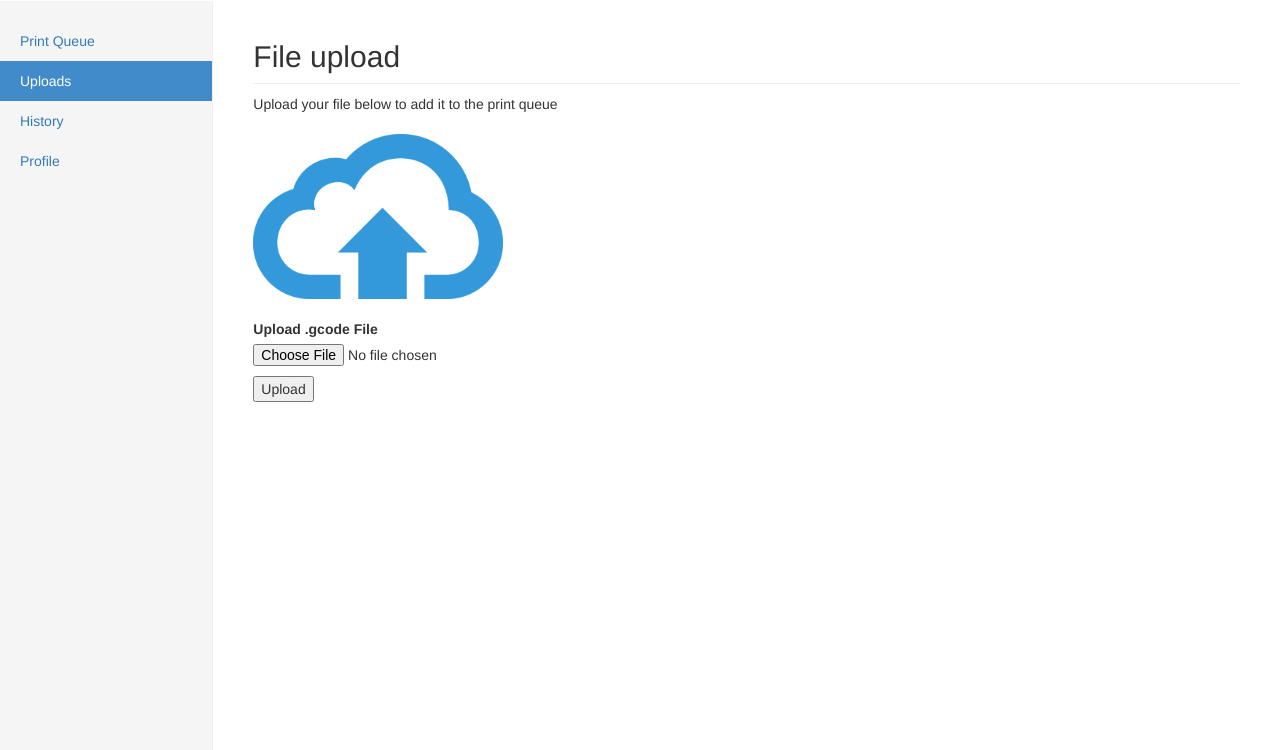
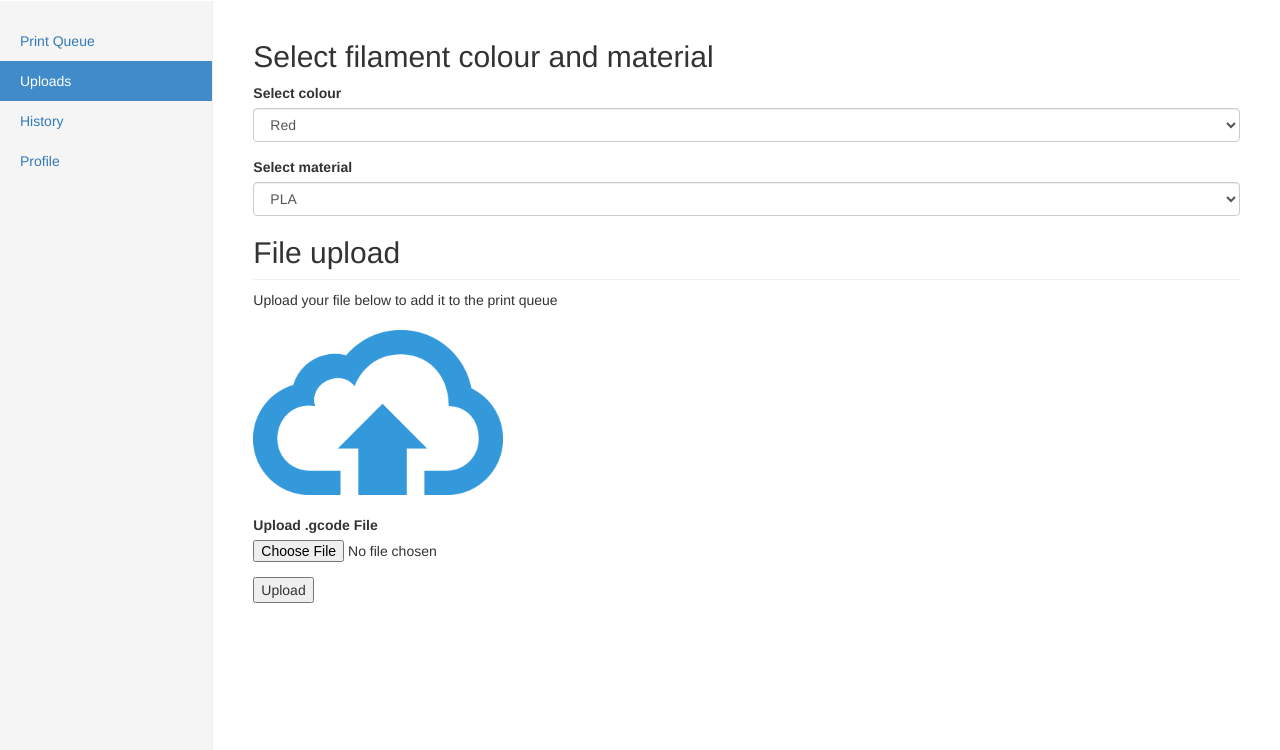
Before and after one commit to beepboop-tech/printer-farm, a Flask app: page /upload in a window 1280 px wide. Shown: the part 50-800 px from the top of the page. Run offline with Flask 2, Linux system fonts and the light colour scheme; a user stored in the database is signed in; some libraries are stand-ins or nearby versions.

Commit message:
janky select colour and material done, tidied html

```diff
--- a/src/templates/admin/jobQueue.html
+++ b/src/templates/admin/jobQueue.html
@@ -22,7 +22,6 @@ Printers
       </tr>
     </thead>
     <tbody>
-
         {% for job in job_list %}
          <tr>
              <td>{{ job[0] }}</td>
--- a/src/templates/admin/printers.html
+++ b/src/templates/admin/printers.html
@@ -10,7 +10,6 @@ Printers
 {% endblock %}
 
 {% block body %}
-
 <table class="table table-bordered">
    <col width="25%">
    <col width = "25%">
--- a/src/templates/dashboard/dashboard.html
+++ b/src/templates/dashboard/dashboard.html
@@ -29,7 +29,6 @@ Dashboard
     </div>
   </div>
 </nav>
-
 <div class="container-fluid">
   <div class="row">
     <div class="col-sm-3 col-md-2 sidebar">
@@ -55,7 +54,6 @@ Dashboard
             </tr>
           </thead>
           <tbody>
-
               {% for job in job_list %}
                <tr>
                    <td>{{ job[0] }}</td>
--- a/src/templates/dashboard/history.html
+++ b/src/templates/dashboard/history.html
@@ -29,7 +29,6 @@ History
     </div>
   </div>
 </nav>
-
 <div class="container-fluid">
   <div class="row">
     <div class="col-sm-3 col-md-2 sidebar">
@@ -103,10 +102,8 @@ History
             <td>Hackspace</td>
             <td>12/01/17</td>
         </tr>
-
       </tbody>
     </table>
-
 </div>
 
 
--- a/src/templates/dashboard/profile.html
+++ b/src/templates/dashboard/profile.html
@@ -29,7 +29,6 @@ Profile
     </div>
   </div>
 </nav>
-
 <div class="container-fluid">
   <div class="row">
     <div class="col-sm-3 col-md-2 sidebar">
@@ -60,9 +59,5 @@ Profile
         </tr>
       </thead>
   </table>
-
 </div>
-
-
-
 {% endblock %}
--- a/src/templates/dashboard/upload.html
+++ b/src/templates/dashboard/upload.html
@@ -10,7 +10,6 @@ Upload
 {% endblock %}
 
 {% block content %}
-
 <nav class="navbar navbar-inverse navbar-fixed-top">
   <div class="container-fluid">
     <div class="navbar-header">
@@ -30,7 +29,6 @@ Upload
     </div>
   </div>
 </nav>
-
 <div class="container-fluid">
   <div class="row">
     <div class="col-sm-3 col-md-2 sidebar">
@@ -55,6 +53,29 @@ Upload
         {% endif %}
     {% endwith %}
     <div>
+        <h2>Select filament colour and material</h2>
+            <form>
+              <div class="form-group">
+                <label for="sel1">Select colour</label>
+                <select class="form-control" id="sel1">
+                  <option value="red">Red</option>
+                  <option value="grey">Grey</option>
+                  <option value="black">Black</option>
+                  <option value="black">Any</option>
+                </select>
+              </div>
+            </form>
+            <p></p>
+            <form>
+              <div class="form-group">
+                <label for="sel1">Select material</label>
+                <select class="form-control" id="sel1">
+                  <option value="PLA">PLA</option>
+                  <option value="ABS">ABS</option>
+                  <option value="ABS">Any</option>
+                </select>
+              </div>
+            </form>
         <h2 class="sub-header">File upload</h2>
         Upload your file below to add it to the print queue
     </div>
@@ -67,23 +88,8 @@ Upload
                 <label for="selectFile">Upload .gcode File</label>
                 <input type="file" name='file' class="form-control-file" id="selectFile" />
                 <p></p>
+            </div>
             <input type="submit" name ="submit" value="Upload" />
+        </form>
 </div>
-                </form>
-
-        </div>
-
-
-
-
-
-
-
-
-
-
-
-
-
-
 {% endblock %}
--- a/src/templates/index.html
+++ b/src/templates/index.html
@@ -30,10 +30,7 @@ Demo App
     </div><!--/.nav-collapse -->
   </div>
 </nav>
-
 <div class="container">
-
-
     <p></p>
     <table class="table table-bordered">
        <col width="40%">
--- a/src/templates/login.html
+++ b/src/templates/login.html
@@ -22,9 +22,7 @@ Login
         {% endfor %}
     {% endif %}
 {% endwith %}
-
 <div class="container">
-
   <form class="form-signin" method="POST" action="/login">
     <h2 class="form-signin-heading">Please sign in</h2>
     {{ form.hidden_tag() }}
@@ -33,6 +31,5 @@ Login
     {{ wtf.form_field(form.remember) }}
     <button class="btn btn-lg btn-primary btn-block" type="submit">Sign in</button>
   </form>
-
 </div> <!-- /container -->
 {% endblock %}
--- a/src/templates/signup.html
+++ b/src/templates/signup.html
@@ -20,9 +20,7 @@ Sign Up
         {% endfor %}
     {% endif %}
 {% endwith %}
-
 <div class="container">
-
   <form class="form-signin" method="POST" action ="/signup">
     <h2 class="form-signin-heading">Sign Up</h2>
     {{ form.hidden_tag() }}
@@ -33,7 +31,5 @@ Sign Up
     <button class="btn btn-lg btn-primary btn-block" type="submit">Sign Up</button>
     <a href="/login" class="btn btn-lg btn-primary btn-block">Go to login</a>
   </form>
-
-
 </div> <!-- /container -->
 {% endblock %}
```
Also changed, not shown: 2 other files. Lines whose indentation alone changed are shown as unchanged.
